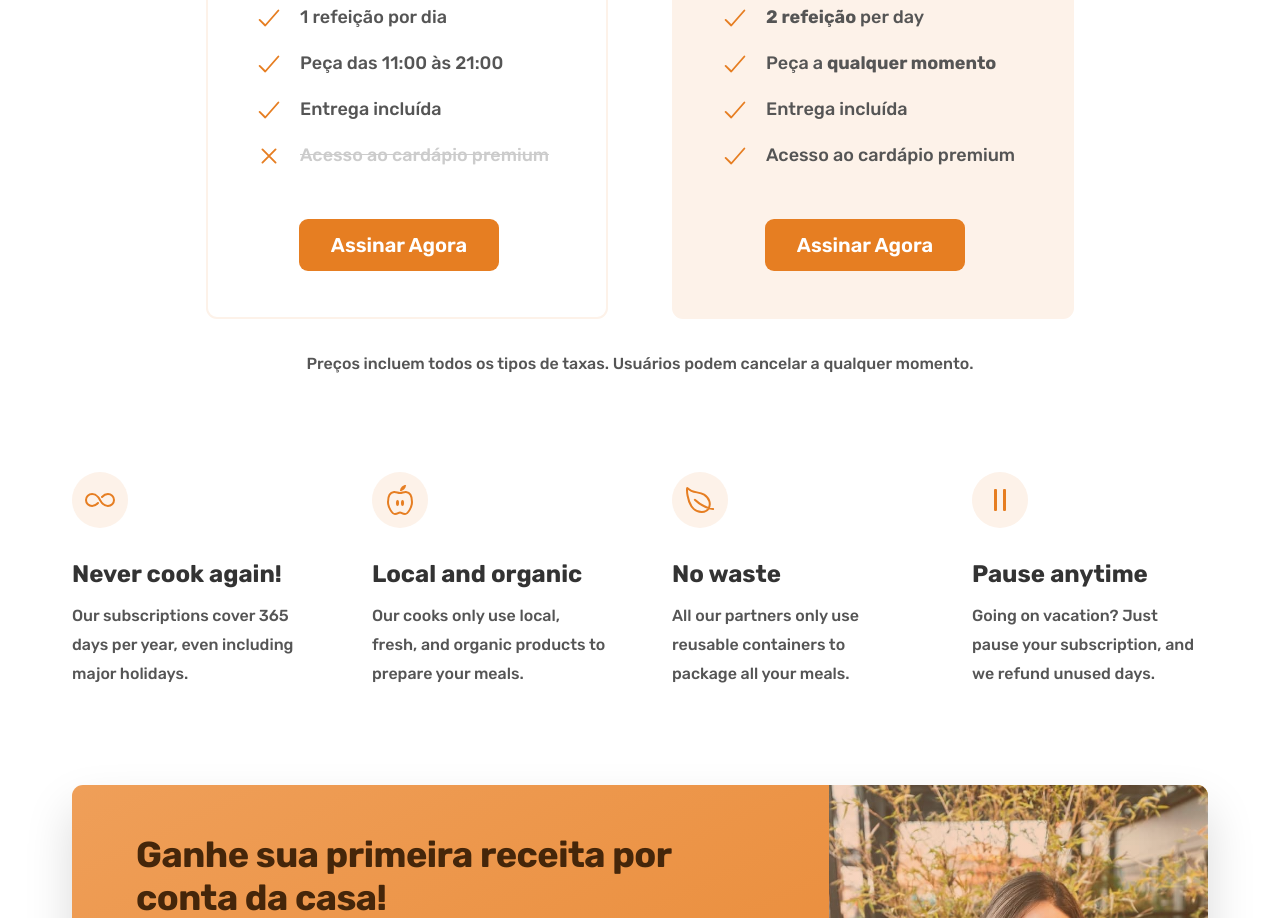
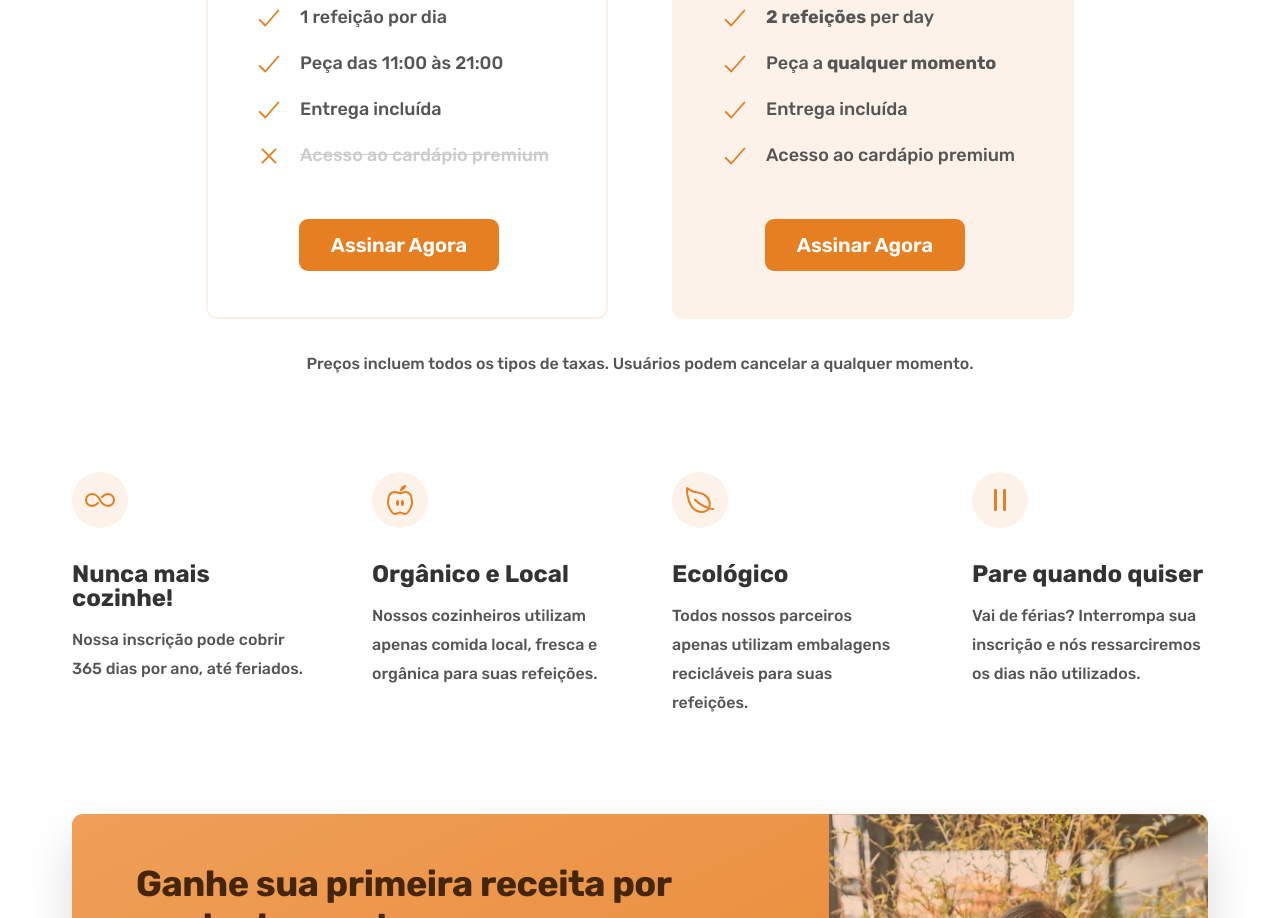
Before and after one commit to bernardosan/OrganicMeal, a plain HTML site: page planos.html in a window 1280 px wide. Shown: the part 512-1430 px from the top of the page. Drawn offline with nearby package versions, Linux system fonts and the light colour scheme; some packages are replaced by stand-ins of ours; a script that the page names is missing.

Commit message:
tradução e erros de gramática

```diff
--- a/planos.html
+++ b/planos.html
@@ -110,7 +110,7 @@
                     <ul class="list">
                         <li class="list-item">
                             <ion-icon class="list-icon" name="checkmark-outline"></ion-icon>
-                            <span><strong>2 refeição </strong>per day</span>
+                            <span><strong>2 refeições </strong>per day</span>
                         </li>
                         <li class="list-item">
                             <ion-icon class="list-icon" name="checkmark-outline"></ion-icon>
@@ -141,37 +141,37 @@
                 <div class="feature">
                     <ion-icon class="feature-icon" name="infinite-outline"></ion-icon>
                     <p class="feature-title">
-                        Never cook again!
+                        Nunca mais cozinhe!
                     </p>
                     <p class="feature-text">
-                        Our subscriptions cover 365 days per year, even including major holidays.
+                        Nossa inscrição pode cobrir 365 dias por ano, até feriados.
                     </p>
                 </div>
                 <div class="feature">
                     <ion-icon class="feature-icon" name="nutrition-outline"></ion-icon>
                     <p class="feature-title">
-                        Local and organic
+                        Orgânico e Local
                     </p>
                     <p class="feature-text">
-                        Our cooks only use local, fresh, and organic products to prepare your meals.
+                        Nossos cozinheiros utilizam apenas comida local, fresca e orgânica para suas refeições.
                     </p>
                 </div>
                 <div class="feature">
                     <ion-icon class="feature-icon" name="leaf-outline"></ion-icon>
                     <p class="feature-title">
-                        No waste
+                        Ecológico
                     </p>
                     <p class="feature-text">
-                        All our partners only use reusable containers to package all your meals.
+                        Todos nossos parceiros apenas utilizam embalagens recicláveis para suas refeições.
                     </p>
                 </div>
                 <div class="feature">
                     <ion-icon class="feature-icon" name="pause-outline"></ion-icon>
                     <p class="feature-title">
-                        Pause anytime
+                        Pare quando quiser
                     </p>
                     <p class="feature-text">
-                        Going on vacation? Just pause your subscription, and we refund unused days.
+                        Vai de férias? Interrompa sua inscrição e nós ressarciremos os dias não utilizados.
                     </p>
                 </div>
 
```
Also changed, not shown: funcionamento.html (+2 -2 lines).
